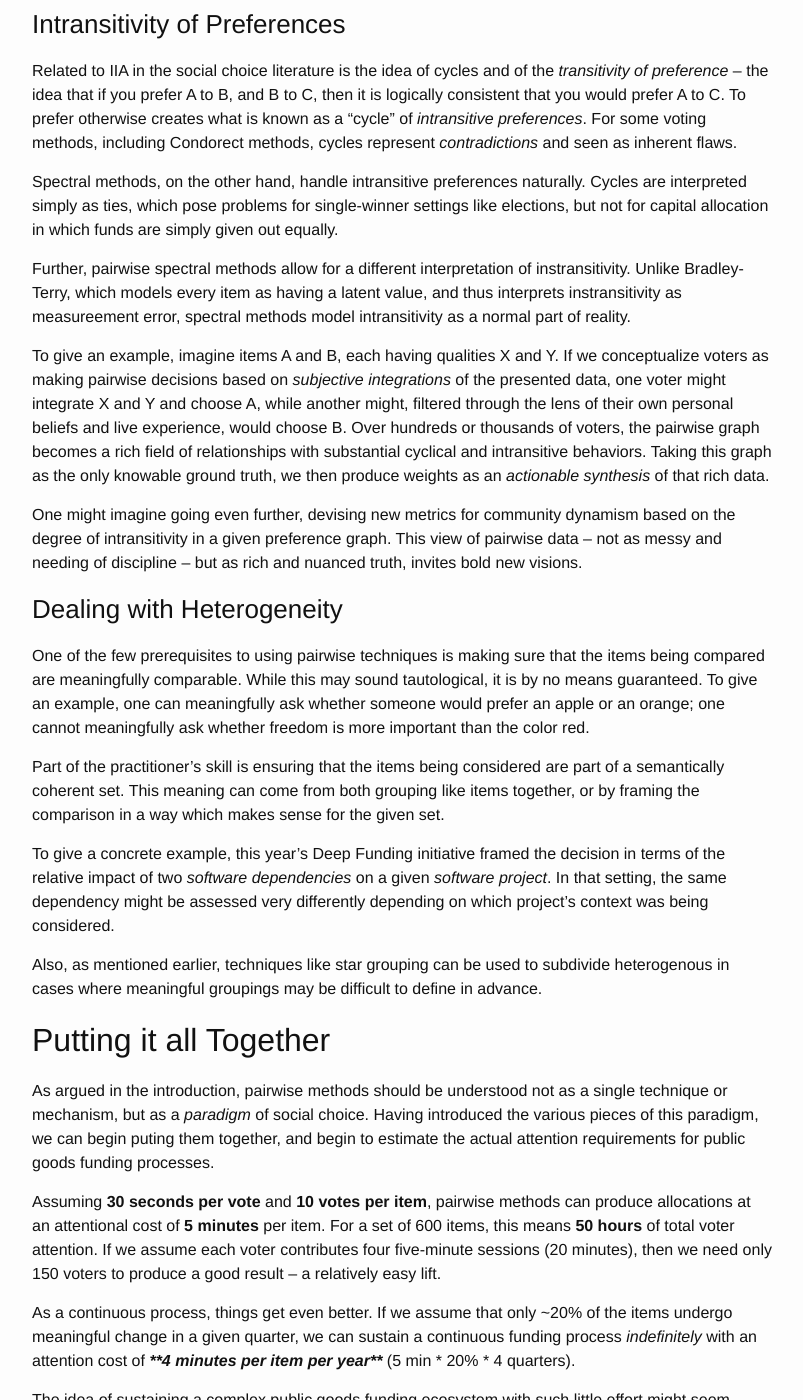
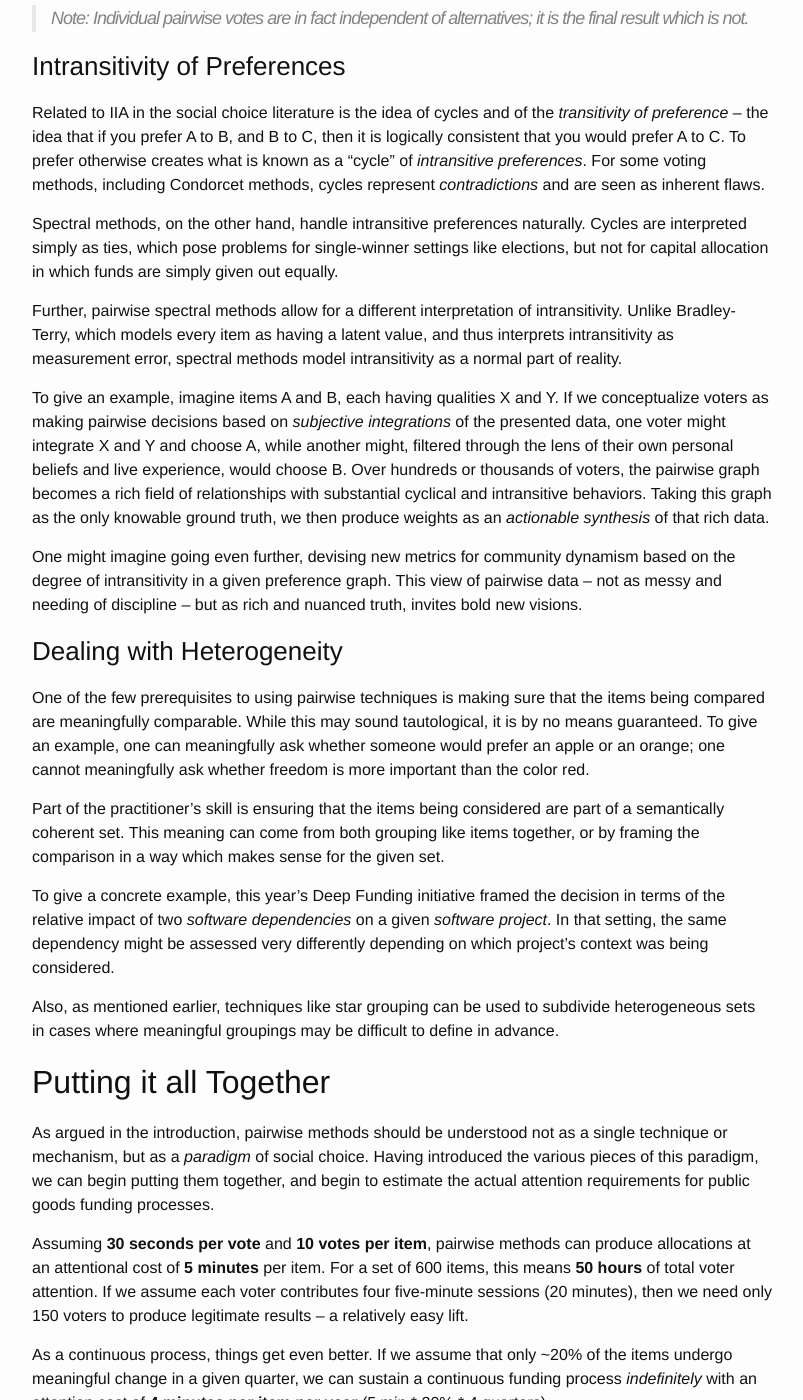
Before and after one commit to kronosapiens/kronosapiens.github.io, a Jekyll site: the page built from _posts/2025-11-30-pairwise-paradigm.md, in a window 1280 px wide and 1400 px high, scrolled down 14738 px. Shown: the whole window, without its empty margins (238-1041 px from the left). Built offline with Jekyll 4.4.1, drawn with Linux system fonts in a browser that asks for light colours; formulas are drawn with MathJax 3; comment, search, counter and statistics services are not loaded; some of the changed text lies outside the part shown.

Commit message:
fix: typos

```diff
--- a/_posts/2025-11-30-pairwise-paradigm.md
+++ b/_posts/2025-11-30-pairwise-paradigm.md
@@ -144,7 +144,7 @@
 **Computationally**, fitting a Bradley-Terry model is $O(nm)$ in the _number of matchups_ $n$ and _number of iterations_ $m$ needed to converge, requiring observations $O(k^2)$ in the number of items $k$.
 Unlike Elo, all the computation occurs at once.
 
-Bradley-Terry methods are popular in the psychological literature, as they lend themselves well to evaluation and simulation -- one can begin with fictional "ground truth" weights, run a simulated voting process, and then evalute how well the recovered weights align with the initial ground truth.
+Bradley-Terry methods are popular in the psychological literature, as they lend themselves well to evaluation and simulation -- one can begin with fictional "ground truth" weights, run a simulated voting process, and then evaluate how well the recovered weights align with the initial ground truth.
 
 ### Spectral Methods
 
@@ -260,7 +262,7 @@
 And more so than with other methods, the UI of a pairwise process has major implications for the quality of the data being collected.
 
 To illustrate this, imagine a hypothetical "bad" interface -- one which only shows the name of the items being compared, and no other information.
-In this case, participants will decide based purely on their per-existing associations with that item, resulting in noisy and unreliable data.
+In this case, participants will decide based purely on their pre-existing associations with that item, resulting in noisy and unreliable data.
 In an even more extreme example, imagine a user deciding between two random strings -- a process which produces _only_ noise.
 As we see, there is nothing _inherently_ robust about pairwise data-gathering -- data quality is downstream of the interface.
 
@@ -317,12 +319,12 @@
 [Another recent study](https://pmc.ncbi.nlm.nih.gov/articles/PMC9586273/pdf/pnas.202210412.pdf) found that over long periods of time, cardinal measures of personal wellbeing were correlated with objective outcomes (such as moving to a new neighborhood if unhappy where you live), suggesting that cardinal judgments are not always noisy or idiosyncratic.
 
 The question of cardinal vs ordinal judgments is far from settled, and much depends on the specifics of the problem and the audience.
-However, it does seems that in the setting of decentralized capital allocation by a large and heterogenous group of voters, that ordinal judgments should be -- at the very least -- the default.
+However, it does seem that in the setting of decentralized capital allocation by a large and heterogeneous group of voters, that ordinal judgments should be -- at the very least -- the default.
 
 ## Audience Selection
 
 An important consideration in running a pairwise voting process is audience selection.
-Pairwise methods are very well adapted to the setting of _distributed capital allocation by a heterogenous audience_.
+Pairwise methods are very well adapted to the setting of _distributed capital allocation by a heterogeneous audience_.
 It thrives here primarily due to the way that it can direct participant attention efficiently over a wide range of items, without requiring participants to have deep prior knowledge of the items in question.
 
 In contrast, pairwise methods are less effective when used by a _small audience of experts_, who are more likely to have _strong prior knowledge_ of the items in question.
@@ -463,13 +465,13 @@
 
 Related to IIA in the social choice literature is the idea of cycles and of the _transitivity of preference_ -- the idea that if you prefer A to B, and B to C, then it is logically consistent that you would prefer A to C.
 To prefer otherwise creates what is known as a "cycle" of _intransitive preferences_.
-For some voting methods, including Condorect methods, cycles represent _contradictions_ and seen as inherent flaws.
+For some voting methods, including Condorcet methods, cycles represent _contradictions_ and are seen as inherent flaws.
 
 Spectral methods, on the other hand, handle intransitive preferences naturally.
 Cycles are interpreted simply as ties, which pose problems for single-winner settings like elections, but not for capital allocation in which funds are simply given out equally.
 
-Further, pairwise spectral methods allow for a different interpretation of instransitivity.
-Unlike Bradley-Terry, which models every item as having a latent value, and thus interprets instransitivity as measureement error, spectral methods model intransitivity as a normal part of reality.
+Further, pairwise spectral methods allow for a different interpretation of intransitivity.
+Unlike Bradley-Terry, which models every item as having a latent value, and thus interprets intransitivity as measurement error, spectral methods model intransitivity as a normal part of reality.
 
 To give an example, imagine items A and B, each having qualities X and Y.
 If we conceptualize voters as making pairwise decisions based on _subjective integrations_ of the presented data, one voter might integrate X and Y and choose A, while another might, filtered through the lens of their own personal beliefs and live experience, would choose B.
@@ -491,19 +493,19 @@
 To give a concrete example, this year's Deep Funding initiative framed the decision in terms of the relative impact of two _software dependencies_ on a given _software project_.
 In that setting, the same dependency might be assessed very differently depending on which project's context was being considered.
 
-Also, as mentioned earlier, techniques like star grouping can be used to subdivide heterogenous in cases where meaningful groupings may be difficult to define in advance.
+Also, as mentioned earlier, techniques like star grouping can be used to subdivide heterogeneous sets in cases where meaningful groupings may be difficult to define in advance.
 
 ## Putting it all Together
 
 As argued in the introduction, pairwise methods should be understood not as a single technique or mechanism, but as a _paradigm_ of social choice.
-Having introduced the various pieces of this paradigm, we can begin puting them together, and begin to estimate the actual attention requirements for public goods funding processes.
+Having introduced the various pieces of this paradigm, we can begin putting them together, and begin to estimate the actual attention requirements for public goods funding processes.
 
 Assuming **30 seconds per vote** and **10 votes per item**, pairwise methods can produce allocations at an attentional cost of  **5 minutes** per item.
 For a set of 600 items, this means **50 hours** of total voter attention.
-If we assume each voter contributes four five-minute sessions (20 minutes), then we need only 150 voters to produce a good result -- a relatively easy lift.
+If we assume each voter contributes four five-minute sessions (20 minutes), then we need only 150 voters to produce legitimate results -- a relatively easy lift.
 
 As a continuous process, things get even better.
-If we assume that only ~20% of the items undergo meaningful change in a given quarter, we can sustain a continuous funding process _indefinitely_ with an attention cost of **_**4 minutes per item per year**_** (5 min * 20% * 4 quarters).
+If we assume that only ~20% of the items undergo meaningful change in a given quarter, we can sustain a continuous funding process _indefinitely_ with an attention cost of **4 minutes per item per year** (5 min * 20% * 4 quarters).
 
 The idea of sustaining a complex public goods funding ecosystem with such little effort might seem implausible.
 The continued development of these techniques will almost certainly surface new challenges and limitations.
```
Also changed, not shown: other parts of _posts/2025-11-30-pairwise-paradigm.md (+10 -8 lines).
